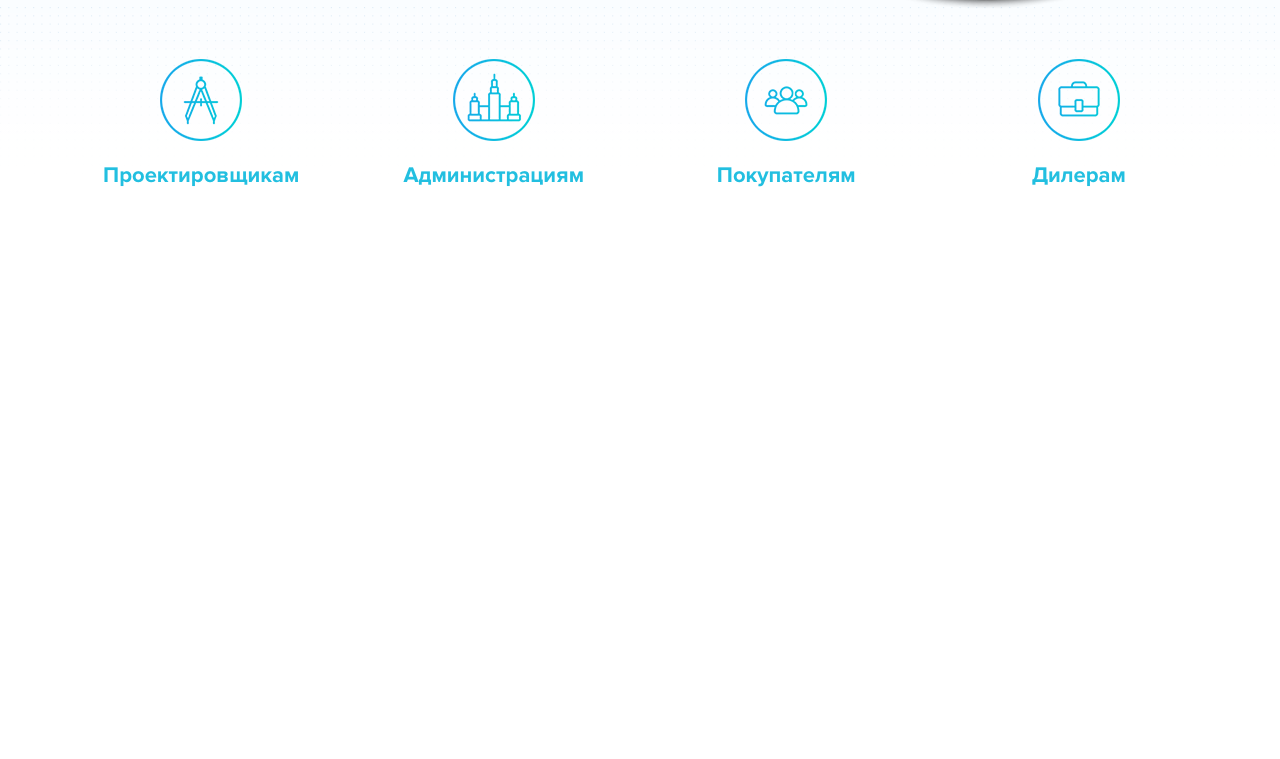
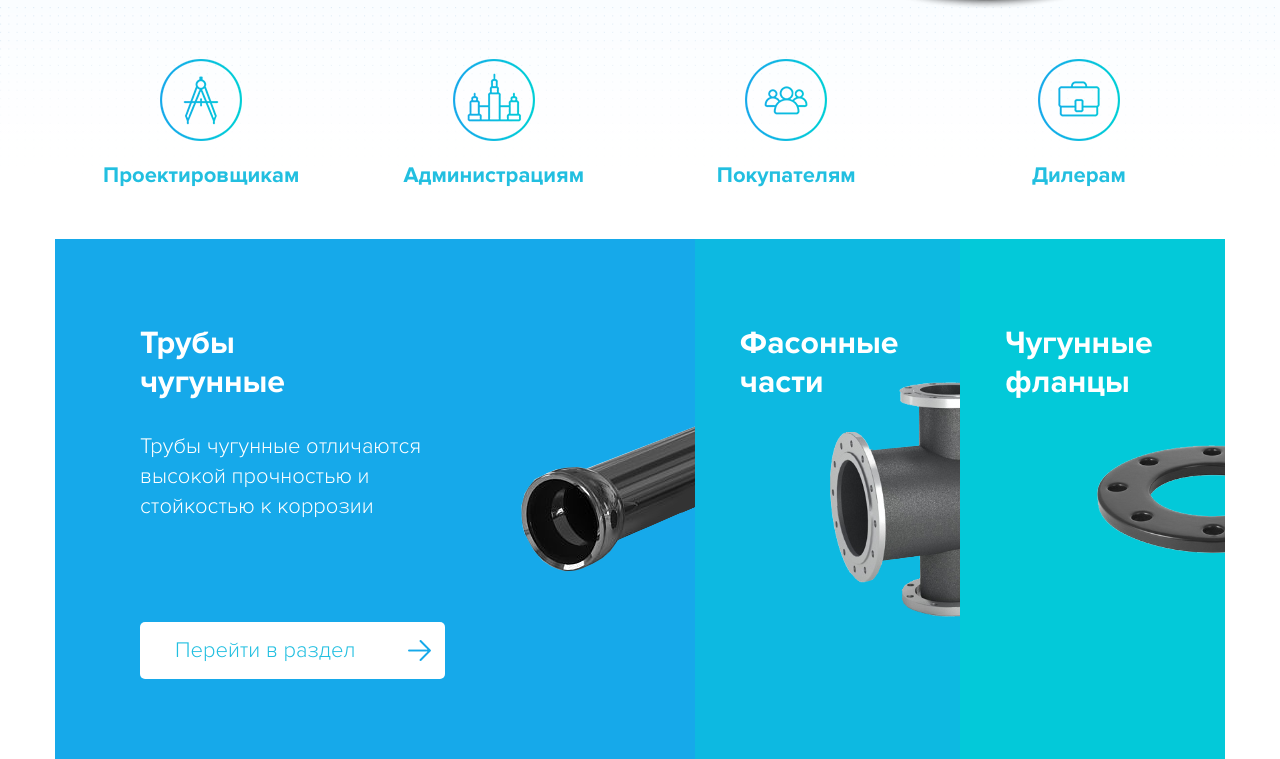
Before and after one commit to tatarianBarbarian/Vesna-K, a website: page src/index.html in a window 1280 px wide. Shown: the part 845-1604 px from the top of the page. Before the commit the page ends 1167 px from the top, so only its background shows below. Drawn offline with nearby package versions, Linux system fonts and the light colour scheme; files that its build step writes are made by us from their sources.

Commit message:
Done with accordeon

```diff
--- a/src/sass/base/_utilities.scss
+++ b/src/sass/base/_utilities.scss
@@ -13,3 +13,11 @@
 .u-mt-45 {
   margin-top: 4.5rem;
 }
+
+.u-mt-50 {
+  margin-top: 5rem;
+}
+
+.u-mt-100 {
+  margin-top: 10rem;
+}
--- /dev/null
+++ b/src/sass/components/_accordeon.scss
@@ -0,0 +1,63 @@
+:root {
+  --num-of-items: 3;
+}
+
+.accordeon {
+  display: flex;
+
+  &__radio {
+    display: none;
+  }
+
+  &__item {
+    width: calc(100% / var(--num-of-items));
+    min-height: 52rem;
+    transition: all 0.1s;
+    background-repeat: no-repeat;
+    background-position: right center;
+    padding: 8.5rem 4.5rem;
+    height: 520px;
+
+    &--first {
+      background-color: #16a9ea;
+      background-image: url(../img/pipe-acc1.png);
+    }
+
+    &--second {
+      background-color: #0db9e1;
+      background-image: url(../img/pipe-acc2.png);
+    }
+
+    &--third {
+      background-color: #03c9d9;
+      background-image: url(../img/pipe-acc3.png);
+    }
+  }
+
+  &__title {
+    font-size: 3.2rem;
+    font-weight: bold;
+    color: white;
+  }
+
+  &__desc-wrapper {
+    display: none;
+  }
+
+  &__desc {
+    font-size: 2.2rem;
+    line-height: 3rem;
+    color: white;
+    margin-top: 3rem;
+    max-width: 60%;
+  }
+
+  &__radio:checked + &__item {
+    width: calc((100% / var(--num-of-items)) * 2.5);
+    padding: 8.5rem;
+  }
+
+  &__radio:checked + &__item > &__desc-wrapper {
+    display: block;
+  }
+}
--- a/src/sass/components/_buttons.scss
+++ b/src/sass/components/_buttons.scss
@@ -11,6 +11,7 @@
   font-size: 2.2rem;
   color: $color-primary;
   transition: all 0.2s;
+  text-decoration: none;
 
   &--gradient {
     background-image: linear-gradient(to right, $btn-gr-1, $btn-gr-2);
@@ -39,4 +40,10 @@
       transform: translateY(5px) scale(0.99);
     }
   }
+
+  &--arrow {
+    background-image: url(../img/arr-right-blue.png);
+    background-repeat: no-repeat;
+    background-position: 95% center;
+  }
 }
--- a/src/sass/main.scss
+++ b/src/sass/main.scss
@@ -12,6 +12,7 @@
 @import "components/form";
 @import "components/menu-btn";
 @import "components/hint";
+@import "components/accordeon";
 
 @import "layout/footer";
 @import "layout/header";
--- a/src/templates/main.html
+++ b/src/templates/main.html
@@ -1,3 +1,6 @@
 <main>
-
+    <div class="container">
+        <!-- Блок аккордеона -->
+        //= products.html
+    </div>
 </main>
--- /dev/null
+++ b/src/templates/products.html
@@ -0,0 +1,31 @@
+<section class="products u-mt-50">
+    <div class="accordeon">
+        <input type="radio" name="acc" id="acc_item1" class="accordeon__radio" checked>
+        <label for="acc_item1" class="accordeon__item accordeon__item--first">
+            <span class="accordeon__title">Трубы
+                <br> чугунные</span>
+            <div class="accordeon__desc-wrapper">
+                <p class="accordeon__desc">Трубы чугунные отличаются высокой прочностью и стойкостью к коррозии</p>
+                <a href="#" class="btn btn--arrow u-mt-100">Перейти в раздел</a>
+            </div>
+        </label>
+        <input type="radio" name="acc" id="acc_item2" class="accordeon__radio">
+        <label for="acc_item2" class="accordeon__item accordeon__item--second">
+            <span class="accordeon__title">Фасонные
+                <br> части</span>
+            <div class="accordeon__desc-wrapper">
+                <p class="accordeon__desc">Фасонные части отличаются высокой прочностью и стойкостью к коррозии</p>
+                <a href="#" class="btn btn--arrow u-mt-100">Перейти в раздел</a>
+            </div>
+        </label>
+        <input type="radio" name="acc" id="acc_item3" class="accordeon__radio">
+        <label for="acc_item3" class="accordeon__item accordeon__item--third">
+            <span class="accordeon__title">Чугунные
+                <br> фланцы</span>
+            <div class="accordeon__desc-wrapper">
+                <p class="accordeon__desc">Фланцы чугунные отличаются высокой прочностью и стойкостью к коррозии</p>
+                <a href="#" class="btn btn--arrow u-mt-100">Перейти в раздел</a>
+            </div>
+        </label>
+    </div>
+</section>
```
Also changed, not shown: build/css/style.css, build/index.html, src/img/arr-right-blue.png (added).
